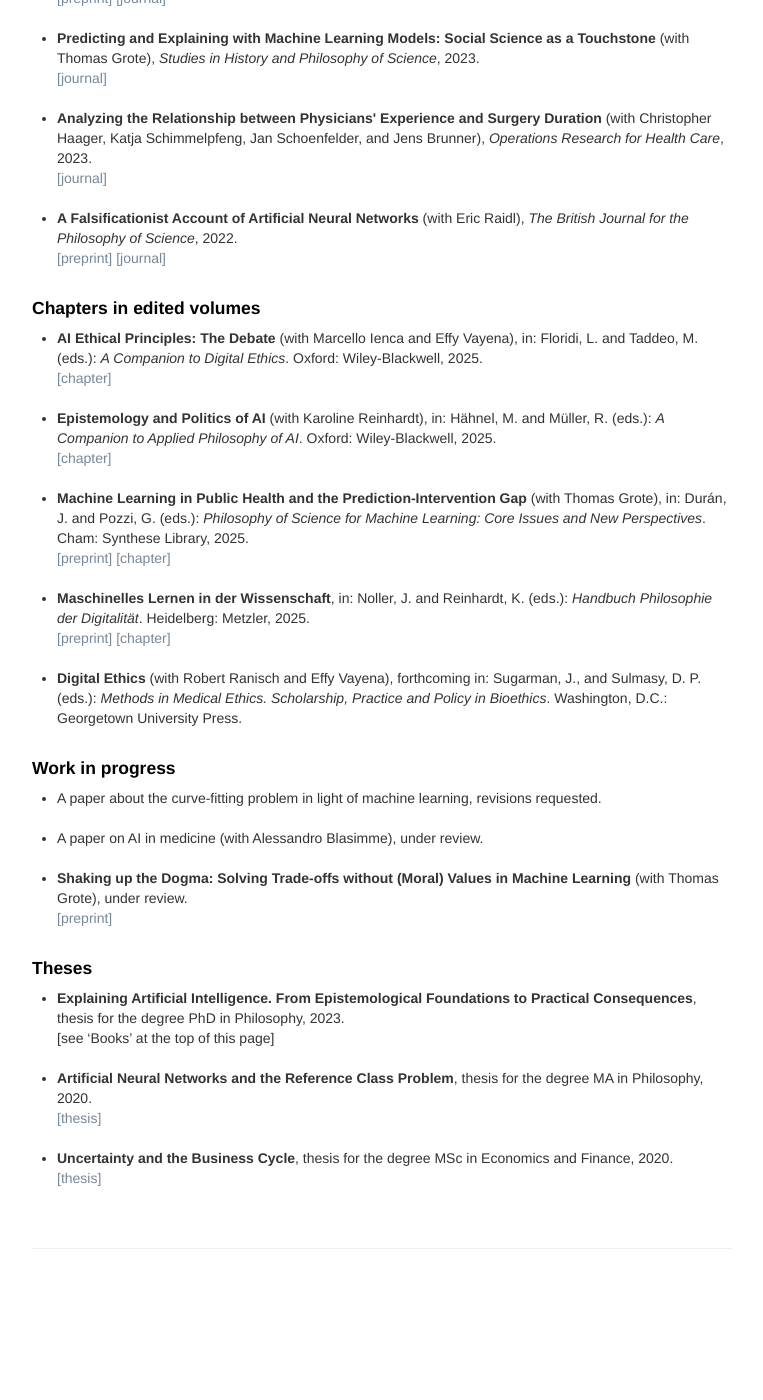
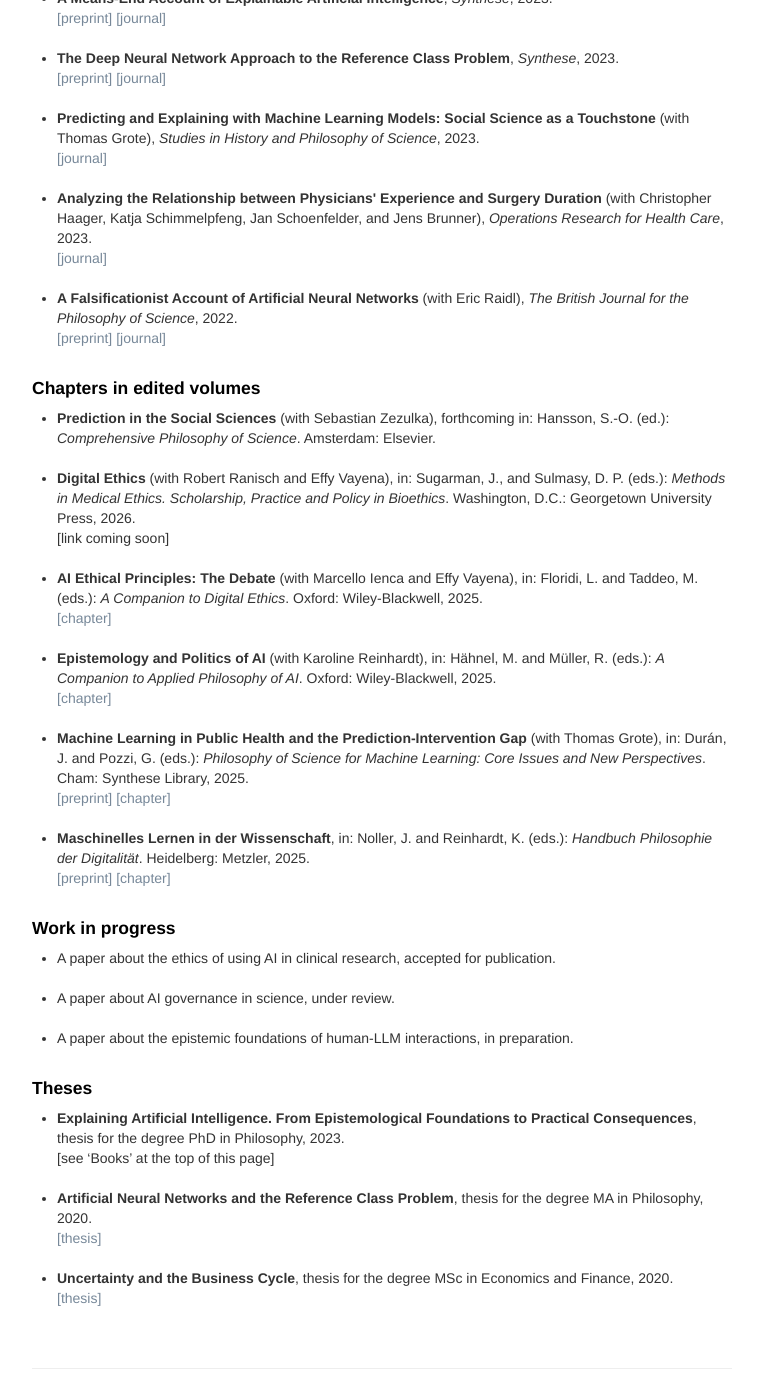
Before and after one commit to oliverbuchholz/oliverbuchholz.github.io, a Jekyll site: the page built from pages/writing.md, in a window 1280 px wide and 1400 px high, scrolled down 644 px. Shown: the whole window, without its empty margins (258-1021 px from the left). Built offline with Jekyll 4.4.1, drawn with Linux system fonts in a browser that asks for light colours; before the commit the page ends 1924 px from its top, so only the background shows below that; some of the changed text lies outside the part shown.

Commit message:
Update writing.md

```diff
--- a/pages/writing.md
+++ b/pages/writing.md
@@ -14,6 +14,10 @@ description: Oliver Buchholz | Writing
 <h4>Articles in peer-reviewed journals</h4>
 
 <ul>
+<li><b>The Curve-Fitting Problem Revisited</b>, accepted for publication in the <i>European Journal for Philosophy of Science</i>.<br>
+ <a href= "https://philsci-archive.pitt.edu/id/eprint/30570" target= "_blank">[preprint]</a><br><br>
+</li>
+
 <li><b>Digital Bioethics: Exploring an Emerging Field</b> (with Georg Starke, Wolf-Tilo Balke, Lasse Benzinger, Manuel Burghardt, Lukas J. Meier, Emilian Mihailov, Eva Seidlmayer, Robert Ranisch, Frank Ursin, Effy Vayena, and Sabine Salloch), <i>Medicine, Healthcare and Philosophy</i>, 2026.<br><a href= "https://doi.org/10.1007/s11019-026-10347-1" target= "_blank">[journal]</a><br><br>
 </li>
 
@@ -44,6 +48,14 @@ description: Oliver Buchholz | Writing
 
 <ul>
 <li>
+<b>Prediction in the Social Sciences</b> (with Sebastian Zezulka), forthcoming in: Hansson, S.-O. (ed.): <i>Comprehensive Philosophy of Science</i>. Amsterdam: Elsevier.<br><br>
+</li>
+
+<li>
+<b>Digital Ethics</b> (with Robert Ranisch and Effy Vayena), in: Sugarman, J., and Sulmasy, D. P. (eds.): <i>Methods in Medical Ethics. Scholarship, Practice and Policy in Bioethics</i>. Washington, D.C.: Georgetown University Press, 2026.<br>[link coming soon]<br><br>
+</li>
+
+<li>
 <b>AI Ethical Principles: The Debate</b> (with Marcello Ienca and Effy Vayena), in: Floridi, L. and Taddeo, M. (eds.): <i>A Companion to Digital Ethics</i>. Oxford: Wiley-Blackwell, 2025.<br><a href= "https://doi.org/10.1002/9781394240821.ch9" target= "_blank">[chapter]</a><br><br>
 </li>
 
@@ -58,22 +70,18 @@ description: Oliver Buchholz | Writing
 <b>Maschinelles Lernen in der Wissenschaft</b>, in: Noller, J. and
 Reinhardt, K. (eds.): <i>Handbuch Philosophie der Digitalit&auml;t</i>. Heidelberg: Metzler, 2025.<br><a href= "papers/preprint_Wissenschaftsphilosophie_Buchholz.pdf" target= "_blank">[preprint]</a> <a href= "https://doi.org/10.1007/978-3-662-70086-0_43-1" target= "_blank">[chapter]</a><br><br>
 </li>
-
-<li>
-<b>Digital Ethics</b> (with Robert Ranisch and Effy Vayena), forthcoming in: Sugarman, J., and Sulmasy, D. P. (eds.): <i>Methods in Medical Ethics. Scholarship, Practice and Policy in Bioethics</i>. Washington, D.C.: Georgetown University Press.<br><br>
-</li>
 </ul>
 
 <h4>Work in progress</h4>
 
 <ul>
-<li>A paper about the curve-fitting problem in light of machine learning, revisions requested.<br><br>
+<li>A paper about the ethics of using AI in clinical research, accepted for publication.<br><br>
 </li>
 
-<li>A paper on AI in medicine (with Alessandro Blasimme), under review.<br><br>
+<li>A paper about AI governance in science, under review.<br><br>
 </li>
 
-<li><b>Shaking up the Dogma: Solving Trade-offs without (Moral) Values in Machine Learning</b> (with Thomas Grote), under review.<br><a href= "https://philsci-archive.pitt.edu/24530/" target= "_blank">[preprint]</a><br><br>
+<li>A paper about the epistemic foundations of human-LLM interactions, in preparation.<br><br>
 </li>
 </ul>
 
```
